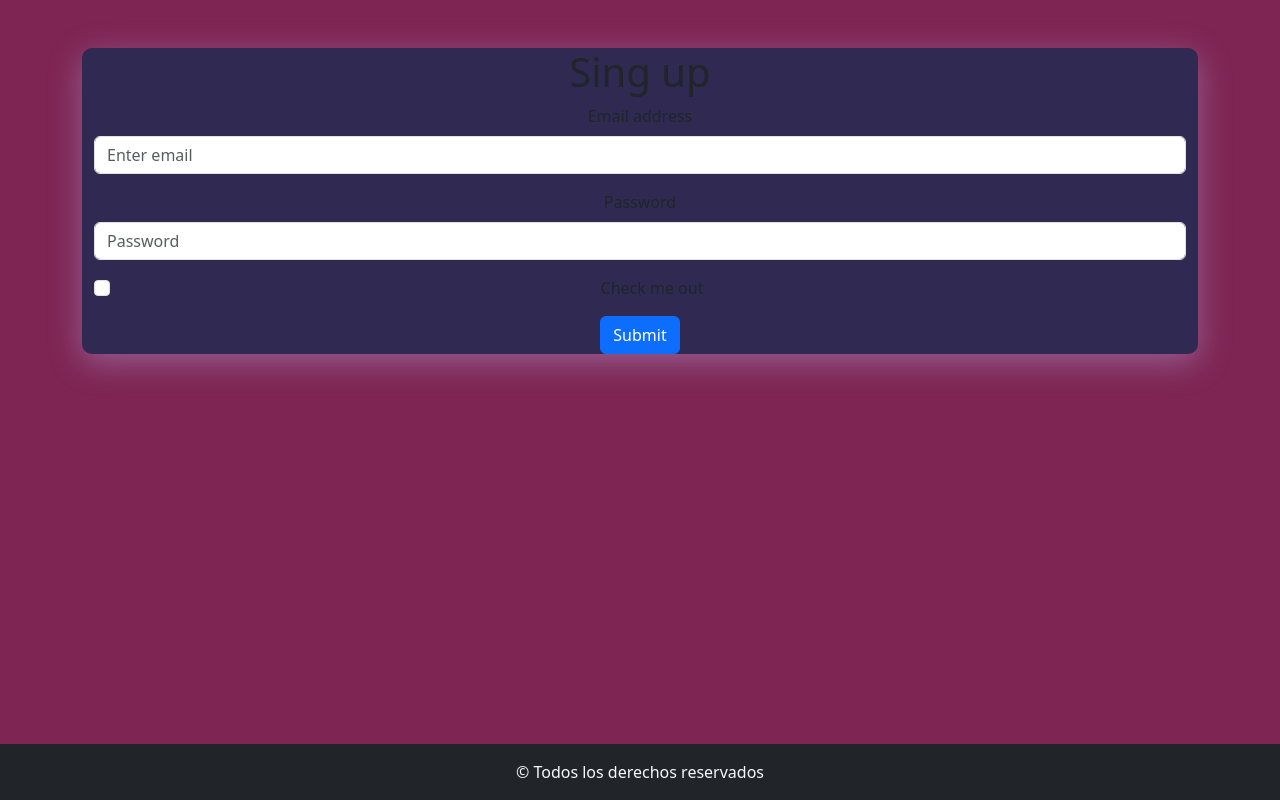
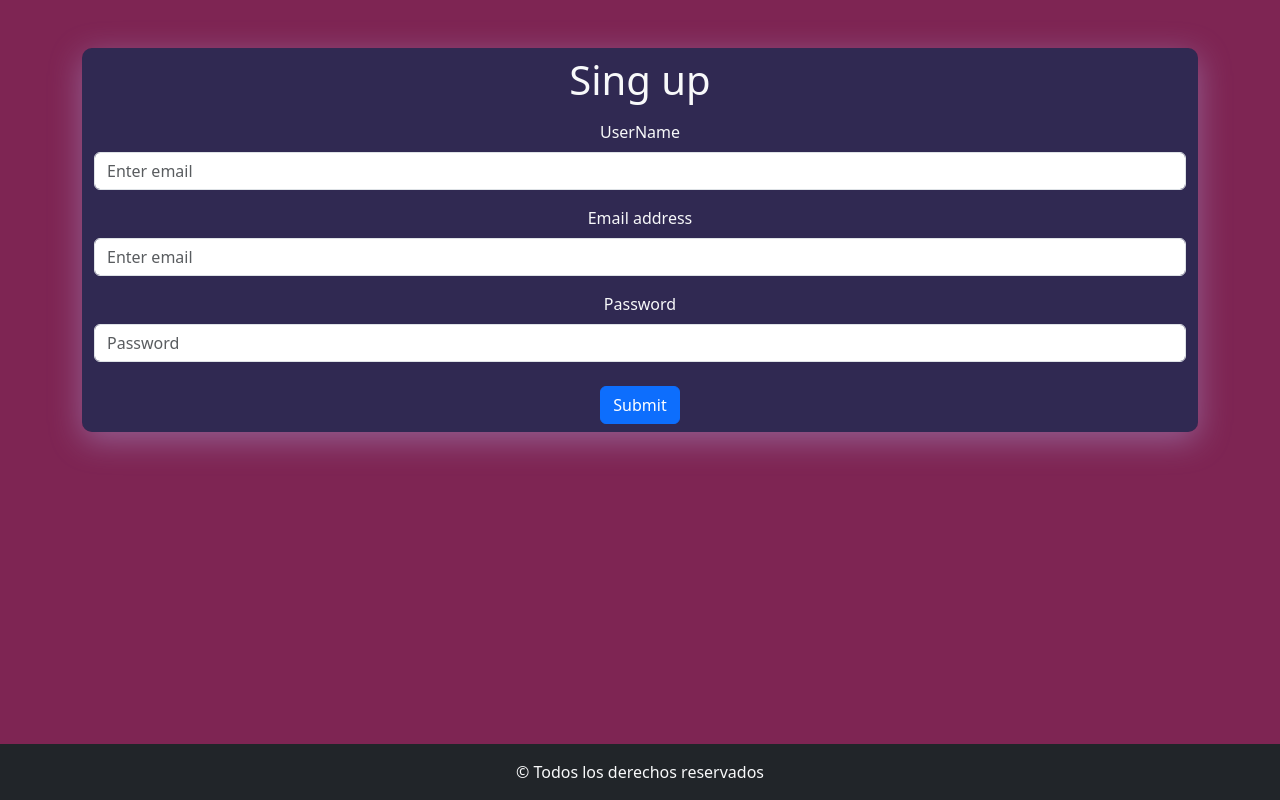
Before and after one commit to CosmeNicolas/FirebaseAuth, a React (Vite) app: page / in a window 1280 px wide. Built offline with nearby package versions, Linux system fonts and the light colour scheme.

Commit message:
agregue un formcontrol para el nombre de usaurio

```diff
--- a/src/components/Login.jsx
+++ b/src/components/Login.jsx
@@ -5,21 +5,27 @@ const Login = () => {
   return (
     <>
     <Container className='mt-5 container-login' >
-       <h1>Sing up</h1>
+       <h1 className='py-2 text-light'>Sing up</h1>
        <Form>
-      <Form.Group className="mb-3" controlId="formBasicEmail">
+        {/* userName */}
+       <Form.Group className="mb-3 text-light" controlId="formBasicEmail">
+        <Form.Label>UserName</Form.Label>
+        <Form.Control type="text" placeholder="Enter email" />
+      </Form.Group>
+
+        {/* email */}
+      <Form.Group className="mb-3 text-light" controlId="formBasicEmail">
         <Form.Label>Email address</Form.Label>
         <Form.Control type="email" placeholder="Enter email" />
       </Form.Group>
 
-      <Form.Group className="mb-3" controlId="formBasicPassword">
+        {/* password */}
+      <Form.Group className="mb-3 text-light" controlId="formBasicPassword">
         <Form.Label>Password</Form.Label>
         <Form.Control type="password" placeholder="Password" />
       </Form.Group>
-      <Form.Group className="mb-3" controlId="formBasicCheckbox">
-        <Form.Check type="checkbox" label="Check me out" />
-      </Form.Group>
-      <Button variant="primary" type="submit">
+
+      <Button className='my-2' variant="primary" type="submit">
         Submit
       </Button>
     </Form>
```
